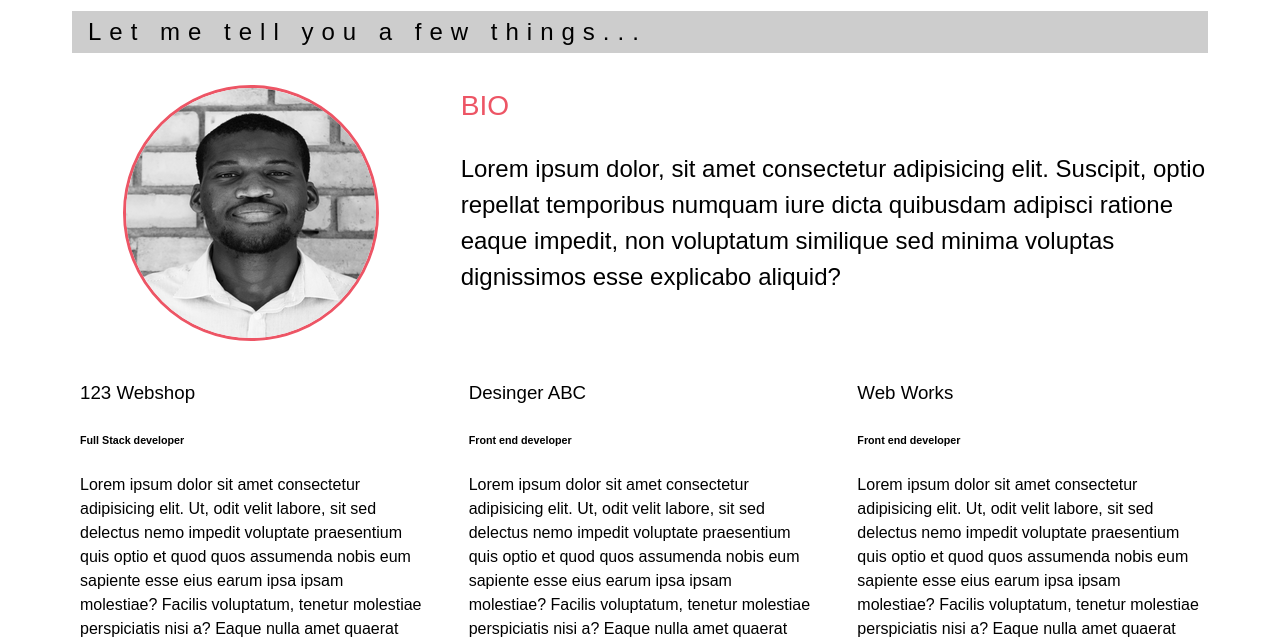
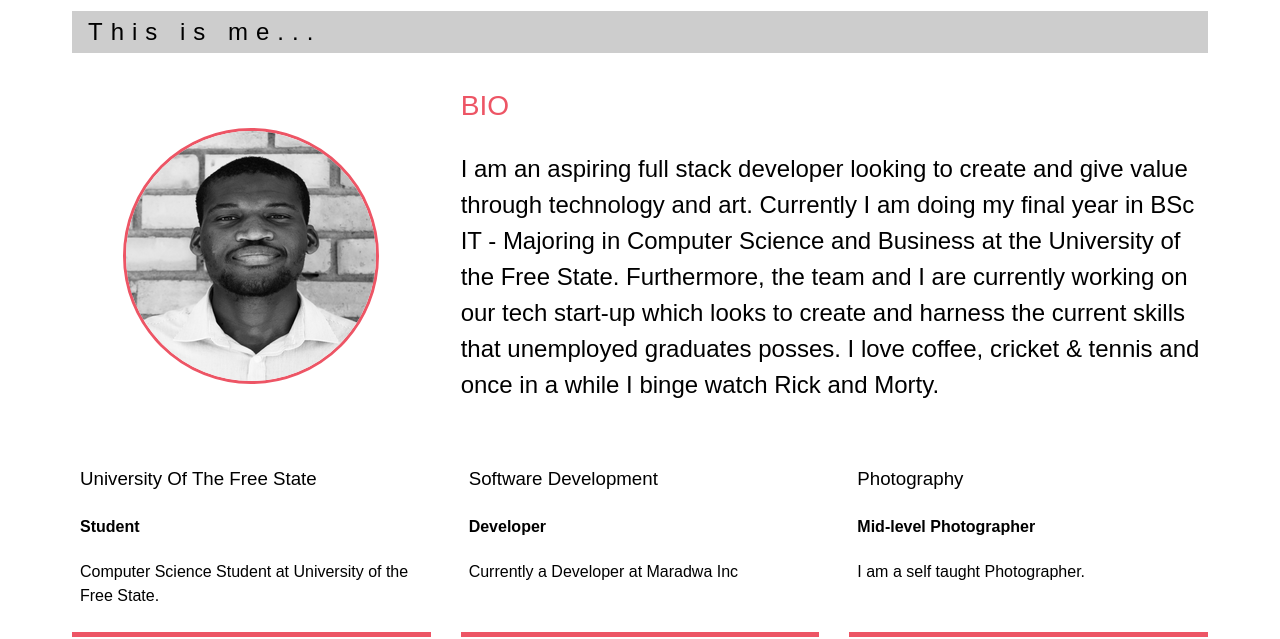
Before and after one commit to ThisThato/ThatoMotaung, a plain HTML site: page about.html in a window 1280 px wide. Shown: the part 169-808 px from the top of the page. Drawn offline with Linux system fonts and the light colour scheme.

Commit message:
Uploaded gallery, updated bio and my work

```diff
--- a/about.html
+++ b/about.html
@@ -59,7 +59,7 @@
     <main id="About">
       <h1 class="lg-heading">About <span class="text-secondary">Me</span></h1>
       <h2 class="sm-heading">
-        Let me tell you a few things...
+        This is me...
       </h2>
 
       <div class="about-info">
@@ -68,49 +68,35 @@
         <div class="bio">
           <h3 class="text-secondary">BIO</h3>
           <p>
-            Lorem ipsum dolor, sit amet consectetur adipisicing elit. Suscipit,
-            optio repellat temporibus numquam iure dicta quibusdam adipisci
-            ratione eaque impedit, non voluptatum similique sed minima voluptas
-            dignissimos esse explicabo aliquid?
+            I am an aspiring full stack developer looking to create and give
+            value through technology and art. Currently I am doing my final year
+            in BSc IT - Majoring in Computer Science and Business at the
+            University of the Free State. Furthermore, the team and I are
+            currently working on our tech start-up which looks to create and
+            harness the current skills that unemployed graduates posses. I love
+            coffee, cricket & tennis and once in a while I binge watch Rick and
+            Morty.
           </p>
         </div>
-
         <div class="job job-1">
-          <h3>123 Webshop</h3>
-          <h6>Full Stack developer</h6>
+          <h3>University Of The Free State</h3>
+          <h4>Student</h4>
           <p>
-            Lorem ipsum dolor sit amet consectetur adipisicing elit. Ut, odit
-            velit labore, sit sed delectus nemo impedit voluptate praesentium
-            quis optio et quod quos assumenda nobis eum sapiente esse eius earum
-            ipsa ipsam molestiae? Facilis voluptatum, tenetur molestiae
-            perspiciatis nisi a? Eaque nulla amet quaerat quo repudiandae illum
-            nemo.
+            Computer Science Student at University of the Free State.
           </p>
         </div>
-
         <div class="job job-2">
-          <h3>Desinger ABC</h3>
-          <h6>Front end developer</h6>
+          <h3>Software Development</h3>
+          <h4>Developer</h4>
           <p>
-            Lorem ipsum dolor sit amet consectetur adipisicing elit. Ut, odit
-            velit labore, sit sed delectus nemo impedit voluptate praesentium
-            quis optio et quod quos assumenda nobis eum sapiente esse eius earum
-            ipsa ipsam molestiae? Facilis voluptatum, tenetur molestiae
-            perspiciatis nisi a? Eaque nulla amet quaerat quo repudiandae illum
-            nemo.
+            Currently a Developer at Maradwa Inc
           </p>
         </div>
-
         <div class="job job-3">
-          <h3>Web Works</h3>
-          <h6>Front end developer</h6>
+          <h3>Photography</h3>
+          <h4>Mid-level Photographer</h4>
           <p>
-            Lorem ipsum dolor sit amet consectetur adipisicing elit. Ut, odit
-            velit labore, sit sed delectus nemo impedit voluptate praesentium
-            quis optio et quod quos assumenda nobis eum sapiente esse eius earum
-            ipsa ipsam molestiae? Facilis voluptatum, tenetur molestiae
-            perspiciatis nisi a? Eaque nulla amet quaerat quo repudiandae illum
-            nemo.
+            I am a self taught Photographer.
           </p>
         </div>
       </div>
--- a/css/main.css
+++ b/css/main.css
@@ -47,7 +47,7 @@
     .menu-nav.show {
       transform: translate3d(0, 0, 0); }
   .menu-branding {
-    background: #fff;
+    background: #000;
     transform: translate3d(0, 100%, 0);
     transition: all 0.5s ease-out; }
     .menu-branding.show {
@@ -55,7 +55,7 @@
     .menu-branding .portrait {
       width: 250px;
       height: 255px;
-      background: url(/dist/img/thato2.jpg);
+      background: url(../img/thato2.jpg);
       border-radius: 50%;
       border: solid 3px #ed5565;
       opacity: none; }
@@ -104,7 +104,7 @@ body {
   font-family: "PT Sans", sans-serif;
   line-height: 1.5; }
   body#bg-img {
-    background: url(/dist/img/background.jpg);
+    background: url(../img/background.jpg);
     background-attachment: fixed;
     background-size: cover; }
     body#bg-img:after {
@@ -115,7 +115,7 @@ body {
       width: 100%;
       height: 100%;
       z-index: -1;
-      background: rgba(255, 255, 255, 0.9); }
+      background: rgba(255, 255, 255, 0.7); }
 
 h1,
 h2,
@@ -139,6 +139,10 @@ h3 {
     h3.sm-heading a:hover {
       color: #ed5565;
       transition: all 0.5s ease-out; }
+    h1.sm-heading .create,
+    h2.sm-heading .create,
+    h3.sm-heading .create {
+      color: #333333; }
 
 a {
   text-decoration: none; }
@@ -157,7 +161,8 @@ main {
   main .icons {
     margin-top: 1rem; }
     main .icons a {
-      padding: 0.4rem; }
+      padding: 0.4rem;
+      color: #000; }
       main .icons a:hover {
         color: #ed5565;
         transition: all 0.5s ease-out; }
```
Also changed, not shown: contact.html (+4 -11 lines), work.html (+3 -23 lines), img/WebsiteProject.png (added).
